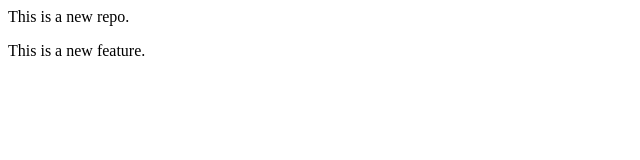
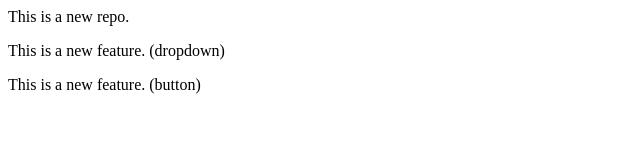
Before and after one commit to Rajkaran-08/localrepo, a plain HTML site: page index.html in a window 1280 px wide. Shown: the whole page, without its empty margins (0-640 px from the left). Drawn offline with Linux system fonts and the light colour scheme.

```diff
--- a/index.html
+++ b/index.html
@@ -1,2 +1,3 @@
 <p>This is a new repo.</p>
-<p>This is a new feature.</p>
+<p>This is a new feature. (dropdown)</p>
+<p>This is a new feature. (button) </p>
```
